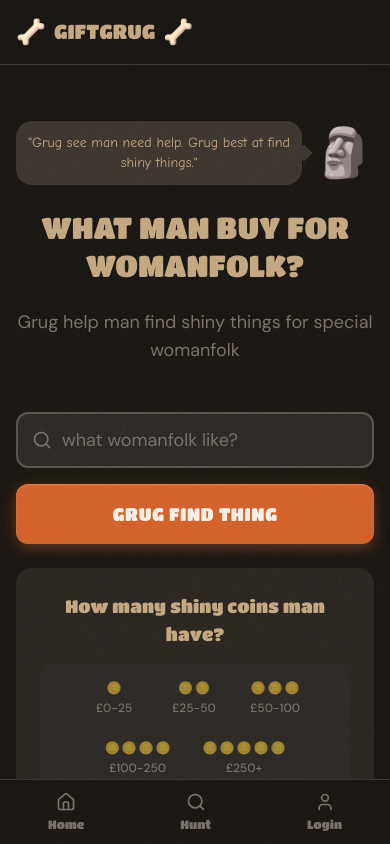
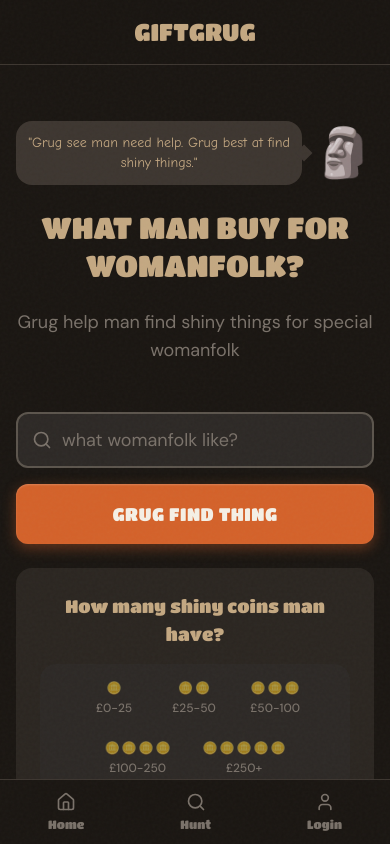
Before and after one commit to jondanks31/giftgrug, a Next.js app: page / in a window 390 px wide. Shown: the top 844 px of the page. Built offline with nearby package versions, Linux system fonts and the light colour scheme; no server answers; the database is empty.

Commit message:
style: centered logo on mobile

```diff
--- a/src/components/Header.tsx
+++ b/src/components/Header.tsx
@@ -12,12 +12,13 @@ export function Header() {
     <header className="sticky top-0 z-40 bg-cave-dark/95 backdrop-blur-sm border-b border-stone-dark">
       <div className="container mx-auto px-4">
         <div className="flex items-center justify-between h-16">
-          {/* Logo */}
-          <Link href="/" className="flex items-center gap-2">
-            <span className="text-2xl">🦴</span>
-            <span className="font-grug text-xl text-sand">GIFTGRUG</span>
-            <span className="text-2xl">🦴</span>
+          {/* Logo - centered on mobile, left on desktop */}
+          <Link href="/" className="absolute left-1/2 -translate-x-1/2 md:static md:translate-x-0">
+            <span className="font-grug text-2xl md:text-xl text-sand">GIFTGRUG</span>
           </Link>
+
+          {/* Spacer for mobile centering */}
+          <div className="w-8 md:hidden" />
 
           {/* Desktop Nav */}
           <nav className="hidden md:flex items-center gap-6">
```
